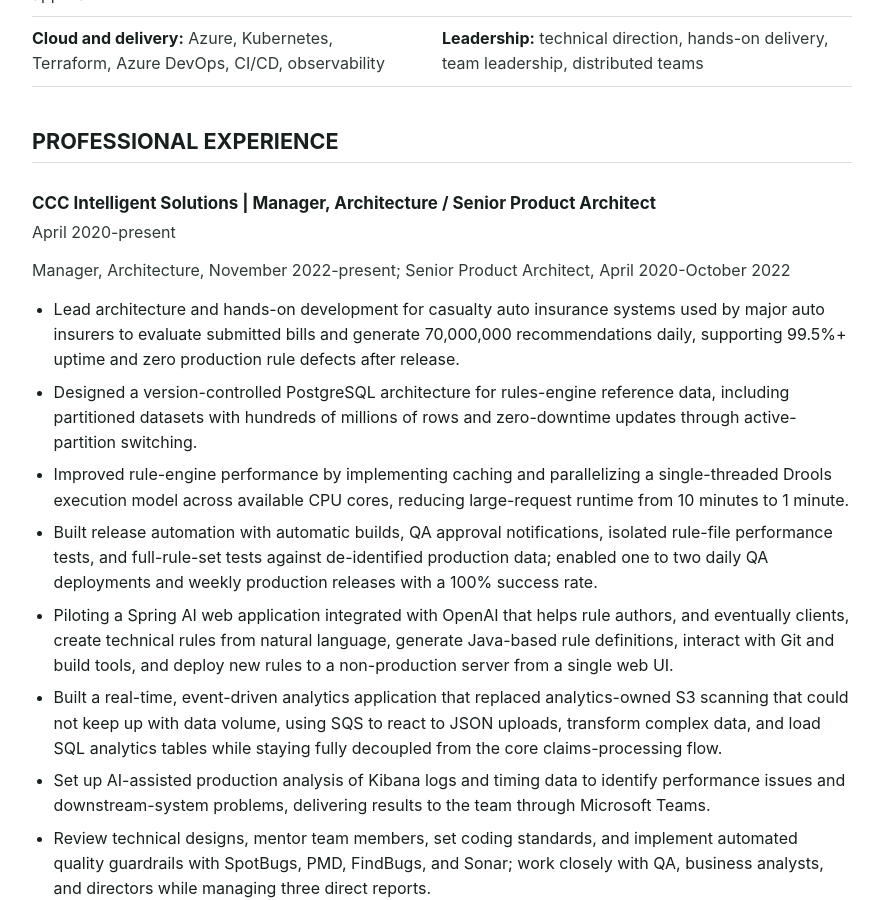
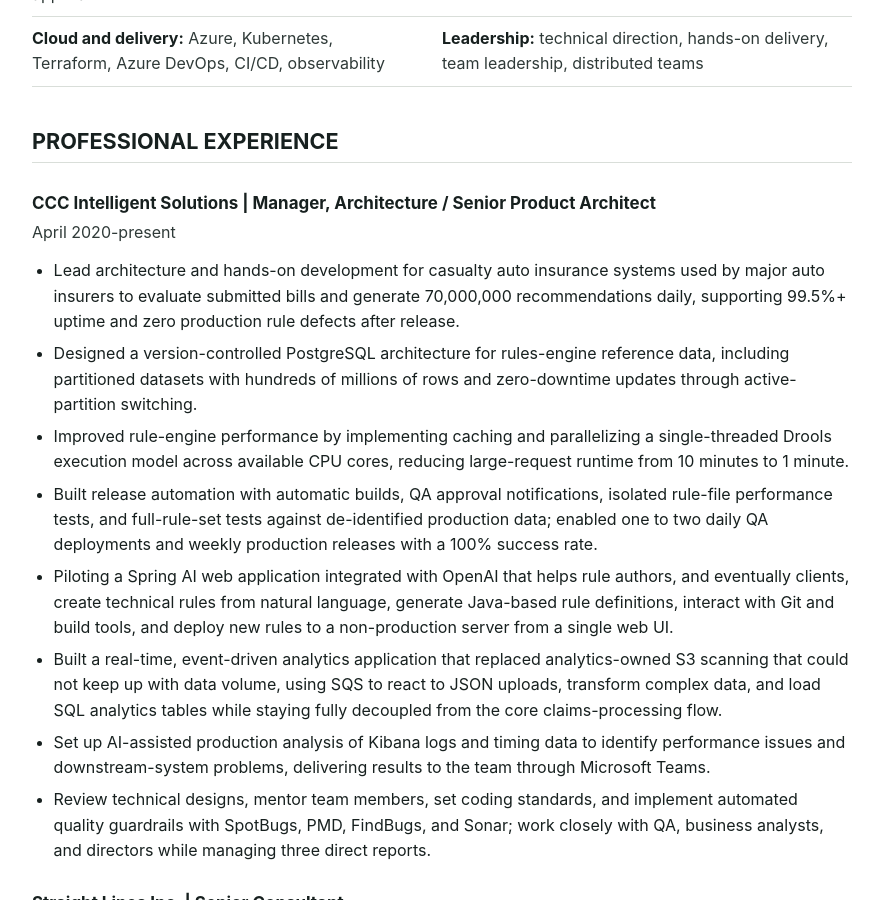
Before and after one commit to erikwiklander/resume, a Jekyll site: the page built from resume.md, in a window 1280 px wide and 900 px high, scrolled down 701 px. Shown: the whole window, without its empty margins (198-1081 px from the left). Built offline with Jekyll 4.4.1, drawn with Linux system fonts in a browser that asks for light colours.

Commit message:
Simplify CCC tenure dates

```diff
--- a/resume.md
+++ b/resume.md
@@ -25,8 +25,6 @@ Principal-level software engineer and hands-on architect with more than 20 years
 ### CCC Intelligent Solutions | Manager, Architecture / Senior Product Architect
 
 April 2020-present
-
-Manager, Architecture, November 2022-present; Senior Product Architect, April 2020-October 2022
 
 - Lead architecture and hands-on development for casualty auto insurance systems used by major auto insurers to evaluate submitted bills and generate 70,000,000 recommendations daily, supporting 99.5%+ uptime and zero production rule defects after release.
 - Designed a version-controlled PostgreSQL architecture for rules-engine reference data, including partitioned datasets with hundreds of millions of rows and zero-downtime updates through active-partition switching.
```
